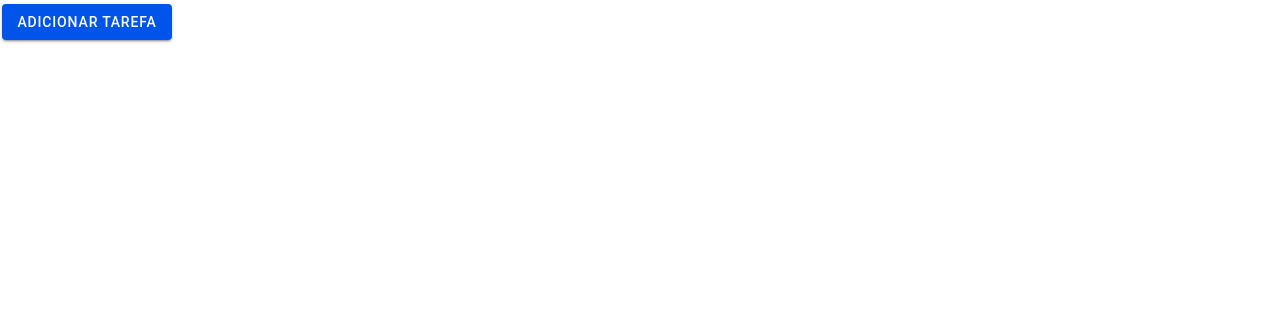
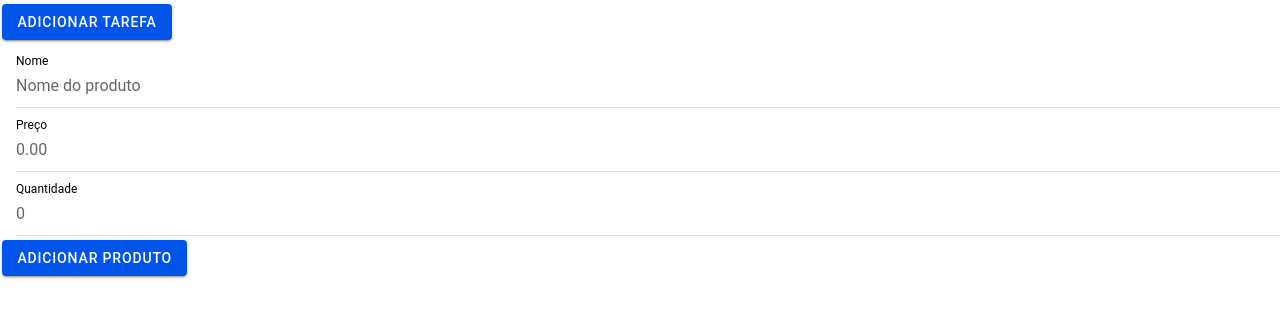
Before and after one commit to ccanutinho01/aplicacaomobile, a React (Vite) app in the folder appInicial/: page /home in a window 1280 px wide. Shown: the top 318 px of the page. Built offline with nearby package versions, Linux system fonts and the light colour scheme.

Commit message:
Implementação na tabela de produtos
Foi implementado uma tabela de produto

```diff
--- a/appInicial/src/model/Estoque.ts
+++ b/appInicial/src/model/Produto.ts
@@ -1,6 +1,7 @@
 export class Produto{
     nome:string;
     preco:number;
+    estoque: number;
 
     constructor(nome:string, preco:number){
         this.nome = nome;
@@ -8,7 +9,7 @@ export class Produto{
         this.estoque = 0;
     }
 
-  adicionarEstoque(quantidade:number){
+  adicionarEstoque(qtd:number){
     this.estoque += qtd;
-    }
+  }
 }
--- a/appInicial/src/pages/Home.tsx
+++ b/appInicial/src/pages/Home.tsx
@@ -1,16 +1,11 @@
 
 import React, { useState } from 'react';
-import { IonButton, IonContent, IonPage } from '@ionic/react';
+import { IonButton, IonContent, IonPage, IonInput, IonItem, IonLabel } from '@ionic/react';
 import { Tarefa } from '../model/Tarefa';
-import { c } from 'vitest/dist/reporters-5f784f42';
-import {Estoque} from '../model/Estoque';
-
-
+import { Produto } from '../model/Produto';
 
 const Home: React.FC = () => {
   const [tarefas, setTarefas] = useState<Tarefa[]>([]);
-
-  const [estoque, setEstoque] = useState<Estoque[]>([]);
 
   function adicionar(){
     const nova = new Tarefa('Estudar', 'POO no ionic');
@@ -19,18 +14,57 @@ const Home: React.FC = () => {
   };
 
   console.log(tarefas);
+  const [estoque, setEstoque] = useState<Produto[]>([]);
+  const [prodNome, setProdNome] = useState<string>('');
+  const [prodPreco, setProdPreco] = useState<string>('');
+  const [prodQtd, setProdQtd] = useState<string>('');
+
+  function adicionarProduto(){
+    const nome = prodNome.trim();
+    const preco = parseFloat(prodPreco);
+    const qtd = parseInt(prodQtd, 10) || 0;
+
+    if(!nome || isNaN(preco)){
+      return;
+    }
+
+    const novoProduto = new Produto(nome, preco);
+    if(qtd > 0) novoProduto.adicionarEstoque(qtd);
+    setEstoque([...estoque, novoProduto]);
+
+    setProdNome('');
+    setProdPreco('');
+    setProdQtd('');
+  }
 
   return (
     <IonPage>
       <IonContent>
         <IonButton onClick={adicionar}>
           Adicionar Tarefa
-          </IonButton>
+        </IonButton>
+
+        <IonItem>
+          <IonLabel position="stacked">Nome</IonLabel>
+          <IonInput value={prodNome} placeholder="Nome do produto" onIonChange={e => setProdNome((e.target as any).value ?? (e.detail && e.detail.value) ?? '')} />
+        </IonItem>
+
+        <IonItem>
+          <IonLabel position="stacked">Preço</IonLabel>
+          <IonInput type="number" value={prodPreco} placeholder="0.00" onIonChange={e => setProdPreco((e.target as any).value ?? (e.detail && e.detail.value) ?? '')} />
+        </IonItem>
+
+        <IonItem>
+          <IonLabel position="stacked">Quantidade</IonLabel>
+          <IonInput type="number" value={prodQtd} placeholder="0" onIonChange={e => setProdQtd((e.target as any).value ?? (e.detail && e.detail.value) ?? '')} />
+        </IonItem>
+
+        <IonButton onClick={adicionarProduto}>
+          Adicionar Produto
+        </IonButton>
       </IonContent>
     </IonPage>
   );
 };
 
-
-
 export default Home;
```
Also changed, not shown: appInicial/src/components/card.tsx (+16 -9 lines).
